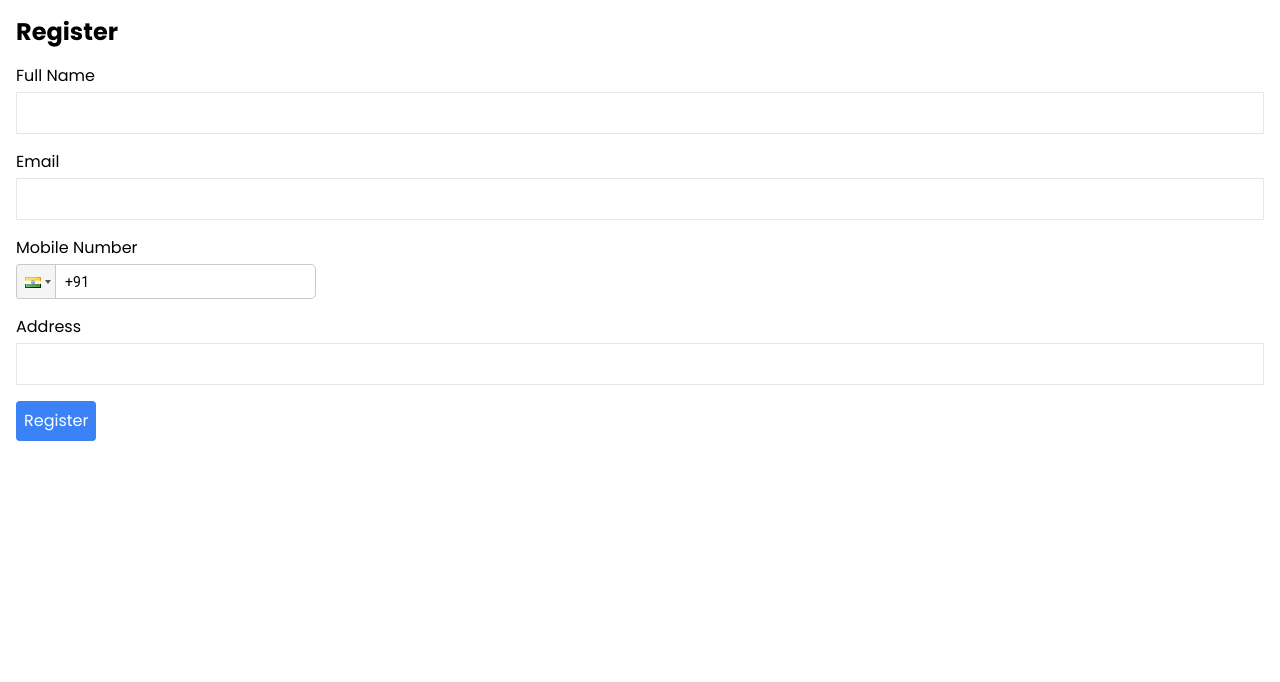
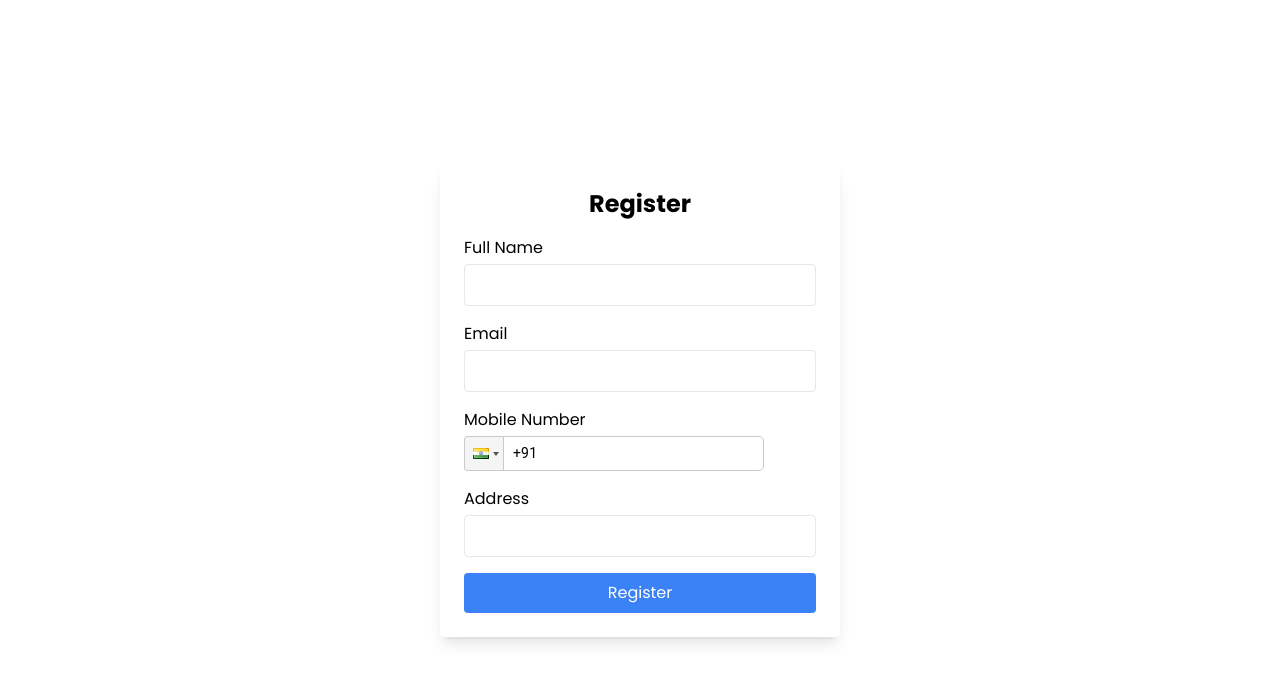
Before and after one commit to Sanaj2060/mtg-task-app, a Next.js app: page /auth/register in a window 1280 px wide. Shown: the top 682 px of the page. Built offline with nearby package versions, Linux system fonts and the light colour scheme; no server answers.

Commit message:
furnish registration page

```diff
--- a/src/app/auth/register/page.tsx
+++ b/src/app/auth/register/page.tsx
@@ -2,8 +2,8 @@
 
 import { useState } from "react";
 import { useRouter } from "next/navigation";
-import PhoneInput from 'react-phone-input-2'
-import 'react-phone-input-2/lib/style.css'
+import PhoneInput from "react-phone-input-2";
+import "react-phone-input-2/lib/style.css";
 import { useSession } from "next-auth/react";
 
 // interface RegisterProps {
@@ -11,7 +11,7 @@ import { useSession } from "next-auth/react";
 // }
 
 const Register = () => {
-  const {data: session, status} = useSession();
+  const { data: session, status } = useSession();
   const [fullName, setFullName] = useState("");
   const [email, setEmail] = useState(session?.user?.email);
   const [phone, setPhone] = useState("");
@@ -55,8 +55,9 @@ const Register = () => {
   };
 
   return (
-    <div className="container mx-auto p-4">
-      <h1 className="text-2xl font-bold mb-4">Register</h1>
+    <div className="container mx-auto flex items-center justify-center lg:w-5/6 h-screen">
+      <div className="p-6 shadow-lg rounded md:w-[400px]">
+        <h1 className="text-2xl font-bold mb-4 text-center">Register</h1>
         {error && <p className="text-red-500">{error}</p>}
         <form onSubmit={handleSubmit} className="space-y-4">
           <div>
@@ -68,7 +69,7 @@ const Register = () => {
               type="text"
               value={fullName}
               onChange={(e) => setFullName(e.target.value)}
-            className="border p-2 w-full"
+              className="border p-2 w-full rounded"
               required
             />
           </div>
@@ -80,16 +81,16 @@ const Register = () => {
               id="email"
               type="email"
               value={session?.user?.email || ""}
-            className="border p-2 w-full"
+              className="border p-2 w-full rounded"
               required
               readOnly
             />
           </div>
           <div>
-          <label className="block mb-1" htmlFor="phone">
-            Mobile Number
-          </label>
-            <PhoneInput country={'in'}
+            <label className="block mb-1 w-full">Mobile Number</label>
+
+            <PhoneInput
+              country={"in"}
               value={phone}
               onChange={(e) => setPhone(e)}
             />
@@ -103,19 +104,20 @@ const Register = () => {
               type="text"
               value={address}
               onChange={(e) => setAddress(e.target.value)}
-            className="border p-2 w-full"
+              className="border p-2 w-full rounded"
               required
             />
           </div>
           <button
             type="submit"
-          className="bg-blue-500 text-white p-2 rounded"
+            className="bg-blue-500 hover:bg-blue-600 text-white p-2 rounded w-full"
             disabled={isLoading}
           >
             {isLoading ? "Registering..." : "Register"}
           </button>
         </form>
       </div>
+    </div>
   );
 };
 
--- a/src/app/component/taskCard.tsx
+++ b/src/app/component/taskCard.tsx
@@ -4,24 +4,31 @@ import Image from "next/image";
 import { useState } from "react";
 import { FormatRelativeDate, relativeDate } from "../api/lib/dateAsDay";
 
-const TaskCard: React.FC<{ id: string, duedate: Date }> = ({ id, duedate }) => {
+const TaskCard: React.FC<{ id: string; duedate: Date }> = ({ id, duedate }) => {
   const [show, setShow] = useState(true);
   const handleClick = () => {
     // console.log("Show Set");
     setShow((prevShow) => !prevShow);
   };
-  const relativeDate: relativeDate = duedate ? FormatRelativeDate(duedate) : {dateText: "", textColor: ""}
+  const relativeDate: relativeDate = duedate
+    ? FormatRelativeDate(duedate)
+    : { dateText: "", textColor: "" };
   return (
     <div className="flex flex-col">
       {show && (
         <>
           <div className="flex mb-3">
             <div className="flex items-start pt-1">
-              <input type="checkbox" name="option1" value="value1" onClick={handleClick}/>
+              <input
+                type="checkbox"
+                name="option1"
+                value="value1"
+                onClick={handleClick}
+              />
             </div>
 
             <div className="flex flex-col pl-3 gap-1">
-              <p>{id} - Create to-do app</p>
+              <p>{id}</p>
               <p className="text-sm text-gray-500">To-do app for mateng</p>
               <div className="flex">
                 <Image
@@ -31,7 +38,9 @@ const TaskCard: React.FC<{ id: string, duedate: Date }> = ({ id, duedate }) => {
                   className="block w-4 h-4 text-green-500 mr-2"
                   alt="calendar"
                 />
-                <p className={relativeDate.textColor}>{relativeDate.dateText}</p>
+                <p className={relativeDate.textColor}>
+                  {relativeDate.dateText}
+                </p>
               </div>
             </div>
           </div>
--- a/src/app/component/taskCardWrapper.tsx
+++ b/src/app/component/taskCardWrapper.tsx
@@ -2,7 +2,7 @@
 import { getAllTasksWithUserName, getAllTasks } from "../api/lib/db";
 import TaskCard from "./taskCard";
 
-export default async function TaskCardWrapper({id}: any){
+export default async function TaskCardWrapper({ id }: any) {
   const tasks = await getAllTasksWithUserName(id);
   // console.log(id)
   // console.log(tasks)
@@ -10,11 +10,11 @@ export default async function TaskCardWrapper({id}: any){
     <div>
       {tasks?.tasks.map((task, key) =>
         task.duedate ? (
-                    <TaskCard key={task.id} id={task.id} duedate={task.duedate}/>
+          <TaskCard key={task.id} id={task.title} duedate={task.duedate} />
         ) : (
-                    <TaskCard key={task.id} id={task.id} duedate={new Date()}/>
+          <TaskCard key={task.id} id={task.title} duedate={new Date()} />
         )
       )}
     </div>
-    )
+  );
 }
```
Lines whose indentation alone changed are shown as unchanged.
